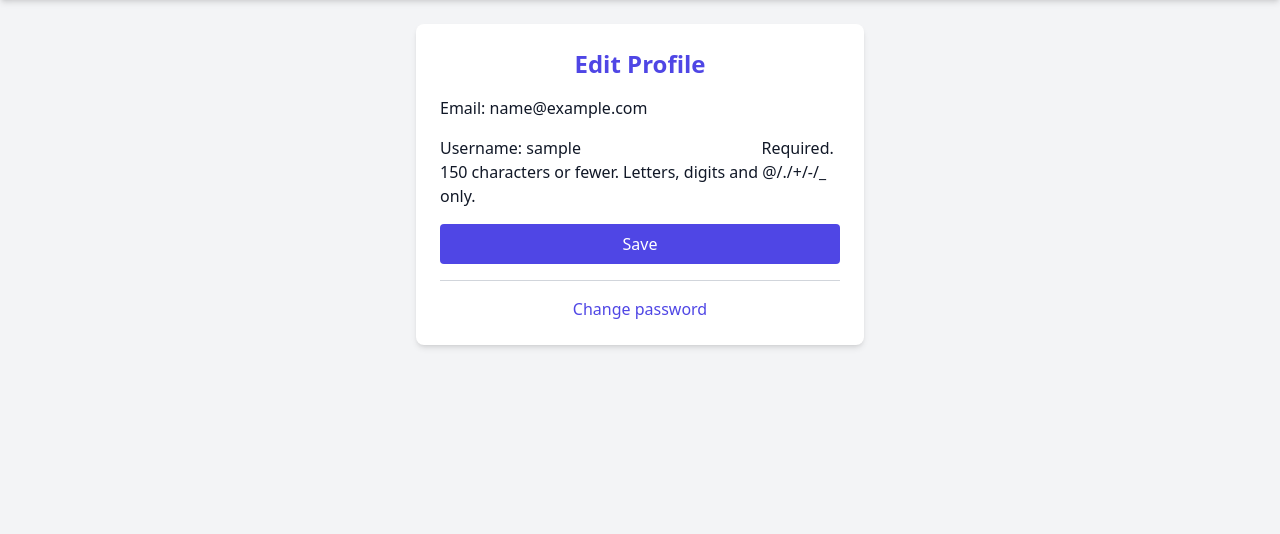
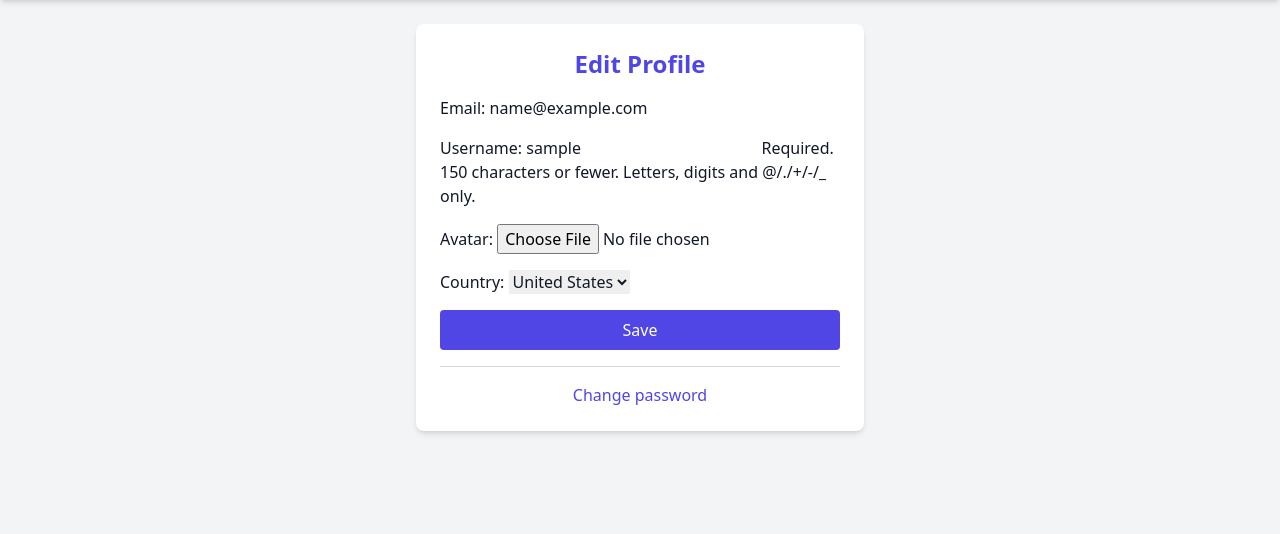
Before and after one commit to urmatru/movietracker, a Django app: page /users/edit_profile/ in a window 1280 px wide. Shown: the part 52-586 px from the top of the page. Run offline with Django 5.2, Linux system fonts and the light colour scheme; the visitor is signed in with stand-in values (Sample User, id 1); some libraries are stand-ins or nearby versions.

```diff
--- a/templates/profiles/edit_profile.html
+++ b/templates/profiles/edit_profile.html
@@ -4,7 +4,7 @@
 <div class="max-w-md mx-auto bg-white p-6 rounded-lg shadow-md space-y-4">
     <h2 class="text-2xl font-bold text-indigo-600 mb-4 text-center">Edit Profile</h2>
 
-    <form method="post" class="space-y-4">
+    <form method="post" class="space-y-4" enctype="multipart/form-data">
         {% csrf_token %}
         {{ form.as_p }}
         <button type="submit" class="w-full bg-indigo-600 text-white py-2 px-4 rounded hover:bg-indigo-700 transition">
--- a/users/forms.py
+++ b/users/forms.py
@@ -2,12 +2,29 @@ from django import forms
 from django.contrib.auth.forms import UserCreationForm
 from .models import CustomUser
 
+COUNTRYCHOICES = [
+    ("US", "United States"),
+    ("RU", "Russia"),
+]
 class CustomUserCreationForm(UserCreationForm):
     class Meta:
         model = CustomUser
         fields = ("email", "username")
 
 class ProfileForm(forms.ModelForm):
+
+    country = forms.ChoiceField(
+        choices=[(name, name) for code, name in COUNTRYCHOICES],
+        label="Country",
+        required=False,
+        widget=forms.Select(attrs={'class': 'form-select'}),
+    )
+
     class Meta:
         model = CustomUser
-        fields = ("email", "username")
+        fields = ("email", "username", "avatar", "country")
+
+    def __init__(self, *args, **kwargs):
+        super().__init__(*args, **kwargs)
+        if self.instance.country:
+            self.initial['country'] = self.instance.country
--- a/users/models.py
+++ b/users/models.py
@@ -6,6 +6,23 @@ from django.contrib.auth.models import AbstractUser
 class CustomUser(AbstractUser):
     email = models.EmailField(unique=True)
 
+    avatar = models.ImageField(
+        upload_to="avatars/",
+        blank=True,
+        null=True
+    )
+
+    country = models.CharField(
+        max_length=100,
+        blank=True
+    )
+
+    country_code = models.CharField(
+        max_length=2,
+        blank=True,
+        help_text="ISO code, e.g. US, RU, DE"
+    )
+
     USERNAME_FIELD = "email"
     REQUIRED_FIELDS = ["username"]
 
--- a/users/views.py
+++ b/users/views.py
@@ -4,6 +4,7 @@ from django.contrib.auth import login
 from django.contrib.auth.decorators import login_required
 from django.contrib import messages
 from django.urls import reverse
+from users.forms import COUNTRYCHOICES
 
 # Create your views here.
 
@@ -24,12 +25,22 @@ def profile(request):
 
 @login_required
 def edit_profile(request):
+    user = request.user
     if request.method == 'POST':
-        form = ProfileForm(request.POST, instance=request.user)
+        form = ProfileForm(request.POST, request.FILES,  instance=request.user)
         if form.is_valid():
+            selected_country = form.cleaned_data['country']
+            if selected_country:
+                user.country = selected_country
+                name_to_code = {name: code for code, name in COUNTRYCHOICES}
+                user.country_code = name_to_code.get(selected_country, "")
+            else:
+                user.country_code = ""
+                user.country = ""
             form.save()
             messages.success(request, "Профиль успешно обновлен!")
             return redirect(reverse('users:profile'))
     else:
         form = ProfileForm(instance=request.user)
+
     return render(request, 'profiles/edit_profile.html', {'form': form})
```
Also changed, not shown: templates/profiles/profile.html (+30 -2 lines), users/migrations/0002_customuser_avatar_customuser_country_and_more.py (added).
